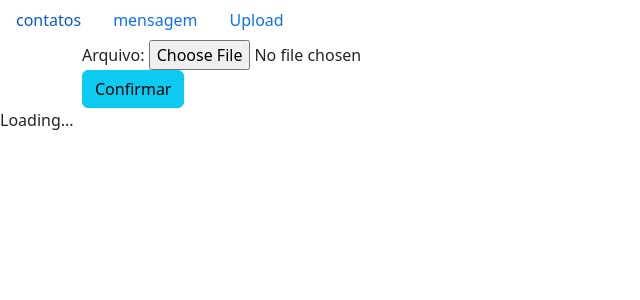
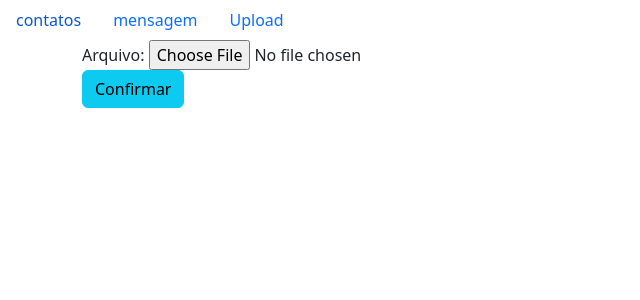
Before and after one commit to dinotales/send_smart, a Django app: page / in a window 1280 px wide. Shown: the top 300 px of the page, without its empty margins (0-640 px from the left). Run offline with Django 5.2, Linux system fonts and the light colour scheme; some libraries are stand-ins or nearby versions.

Commit message:
Alterando o base.html para não puxar a lista de contatos para todas urls

```diff
--- a/send_smart/contatos/templates/contatos/contatos_list.html
+++ b/send_smart/contatos/templates/contatos/contatos_list.html
@@ -1,3 +1,4 @@
+
 <h1>Lista de Contatos</h1>
 
     <form method="post" enctype="multipart/form-data" action="http://127.0.0.1:8000/contato/">
--- a/send_smart/send_smart/templates/base.html
+++ b/send_smart/send_smart/templates/base.html
@@ -29,9 +29,7 @@
     <script src="https://cdn.jsdelivr.net/npm/bootstrap@5.3.3/dist/js/bootstrap.bundle.min.js" integrity="sha384-YvpcrYf0tY3lHB60NNkmXc5s9fDVZLESaAA55NDzOxhy9GkcIdslK1eN7N6jIeHz" crossorigin="anonymous"></script>
     <script src="https://cdnjs.cloudflare.com/ajax/libs/jquery/3.3.1/jquery.min.js"></script>
     <script src="https://unpkg.com/htmx.org@1.6.1/dist/htmx.min.js"></script>
-    <div hx-trigger="load, bookListChanged from:body" hx-get="http://127.0.0.1:8000/contato" hx-target="this">
-      <span >Loading...</span>
-    </div>
+
 
   </body>
 </html>
```
